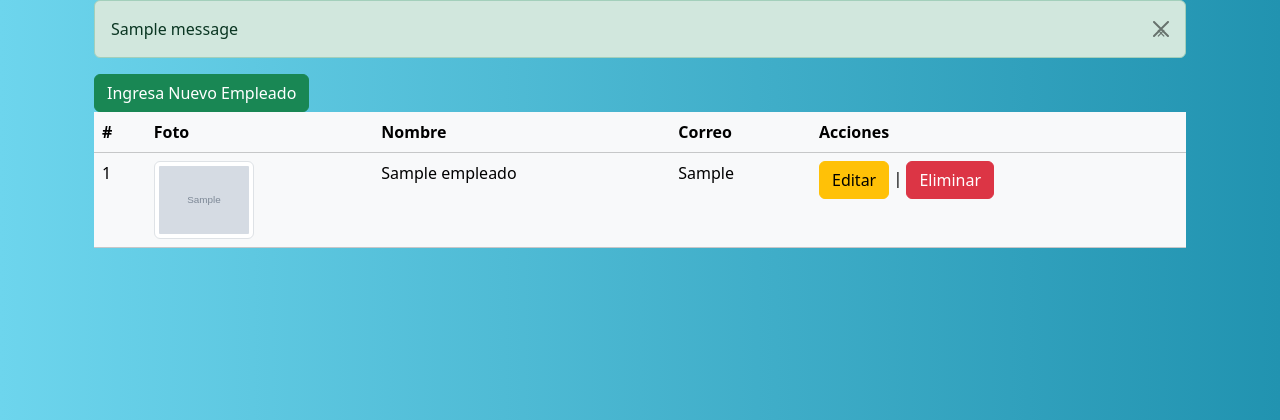
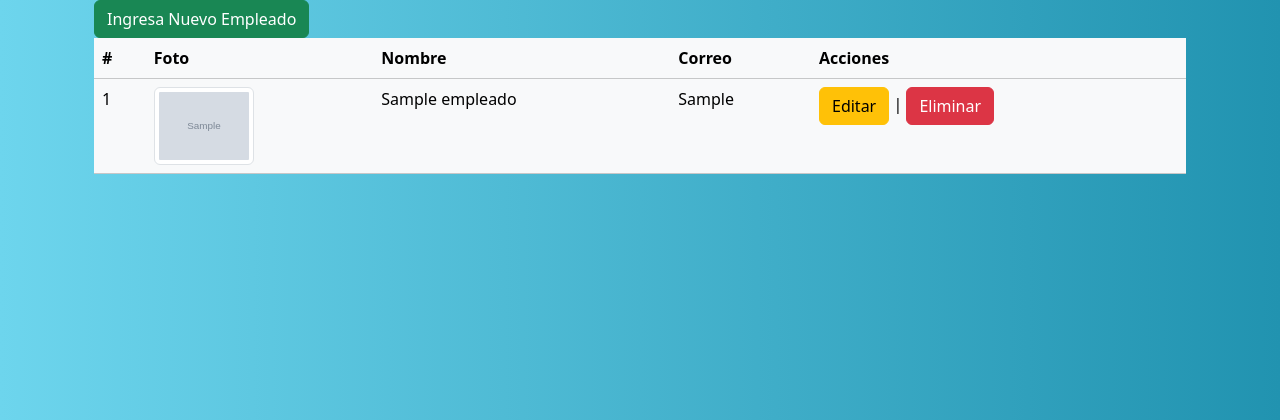
Before and after one commit to yuniorvargas1966/sistama-empleado-python, a Flask app: page / in a window 1280 px wide. Shown: the part 56-476 px from the top of the page. Run offline with Flask 2, Linux system fonts and the light colour scheme; tables that the repository leaves empty or names only in its code hold one stand-in row (values such as "Sample post"); grey boxes marked "Sample" are stand-in pictures; one stand-in notice (Sample message) is shown.

Commit message:
Update index.html

```diff
--- a/templates/empleados/index.html
+++ b/templates/empleados/index.html
@@ -5,14 +5,6 @@
     {% block body %}
     <div class="container">
         <div class="container">
-            {% with messages = get_flashed_messages() %} {% if messages %} {% for message in messages %}
-            <div class="alert alert-success alert-dismissible fade show" role="alert">
-                {{ message }}
-                <button type="button" class="btn-close" data-bs-dismiss="alert" aria-label="Close">
-                    <span aria-hidden="true">&times;</span>
-                </button>
-            </div>
-            {% endfor %} {% endif %} {% endwith %}
             <a class="btn btn-success
             " href="{{ url_for('create') }}">Ingresa Nuevo Empleado</a>
             <br>
```
